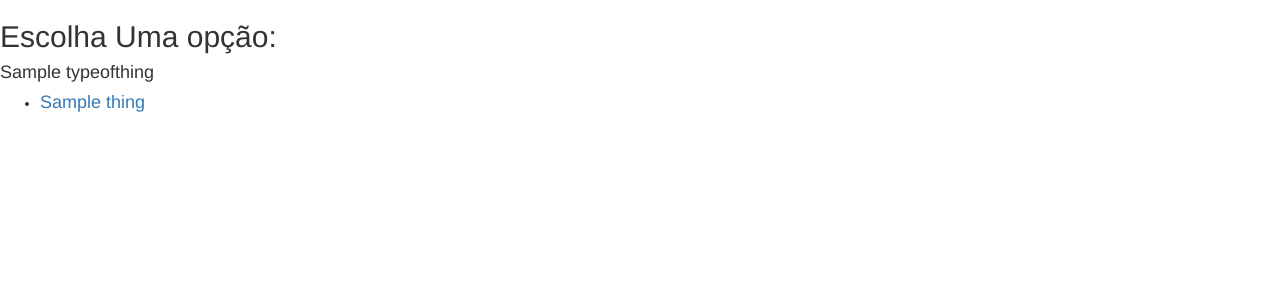
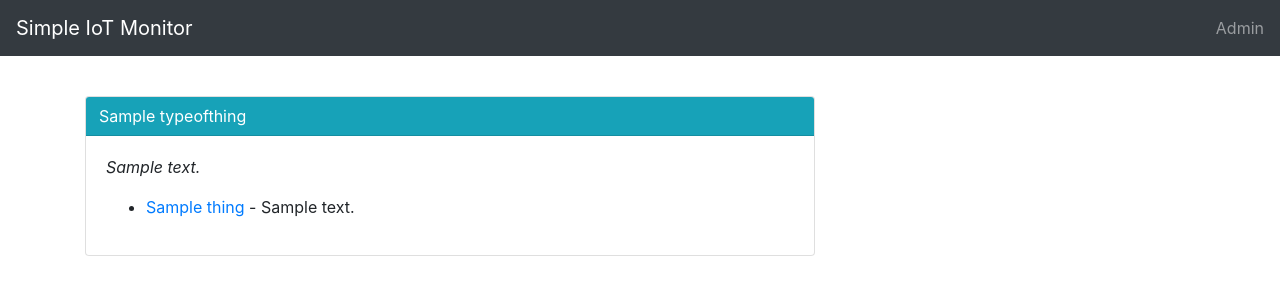
Before and after one commit to GEEE-UFRPE/simple-iot-monitor, a Django app: page /iotmonitor/ in a window 1280 px wide. Shown: the top 300 px of the page. Run offline with Django 3.2, Linux system fonts and the light colour scheme; tables that the repository leaves empty hold one stand-in row (values such as "Sample post"); some libraries are stand-ins or nearby versions.

Commit message:
improve UI

```diff
--- a/iotproject/iotmonitor/templates/iotmonitor/base.html
+++ b/iotproject/iotmonitor/templates/iotmonitor/base.html
@@ -1,21 +1,54 @@
 {% load static %}
-<html>
-    <head>
-        <title></title>
-        <link rel="stylesheet" href="//maxcdn.bootstrapcdn.com/bootstrap/3.2.0/css/bootstrap.min.css">
-        <link rel="stylesheet" href="//maxcdn.bootstrapcdn.com/bootstrap/3.2.0/css/bootstrap-theme.min.css">
-    </head>
-    <body>
-    <div class="page-header">
-        <h3><a href="/">Voltar pra página inicial</a></h3>
-    </div>
+<html lang="en">
+<head>
+    <meta charset="utf-8">
+    <meta name="viewport" content="width=device-width, initial-scale=1, shrink-to-fit=no">
+    <title>Simple IoT Monitor</title>
+    <link rel="stylesheet" href="//maxcdn.bootstrapcdn.com/bootstrap/4.5.0/css/bootstrap.min.css">
+
+    <style>
+        .container {
+            padding: 40px 15px;
+        }
+
+
+    </style>
+</head>
+<body>
+<!--    <div class="page-header">-->
+<!--        <h3><a href="/">Voltar pra página inicial</a></h3>-->
+<!--    </div>-->
+<header>
+    <nav class="navbar navbar-dark bg-dark">
+        <a class="navbar-brand" href="{% url 'post_list' %}">Simple IoT Monitor</a>
+        <ul class="navbar-nav">
+            <li class="nav-item">
+                <a class="nav-link" href="{% url 'admin:index' %}">Admin</a>
+            </li>
+        </ul>
+    </nav>
+</header>
+
+<main role="main" class="flex-shrink-0">
     <div class="content container">
         <div class="row">
             <div class="col-md-8">
-            {% block content %}
-            {% endblock %}
+                {% block content %}
+                {% endblock %}
             </div>
         </div>
     </div>
+</main>
+
+<script src="https://code.jquery.com/jquery-3.5.1.slim.min.js"
+        integrity="sha384-DfXdz2htPH0lsSSs5nCTpuj/zy4C+OGpamoFVy38MVBnE+IbbVYUew+OrCXaRkfj"
+        crossorigin="anonymous"></script>
+<script src="https://cdn.jsdelivr.net/npm/popper.js@1.16.0/dist/umd/popper.min.js"
+        integrity="sha384-Q6E9RHvbIyZFJoft+2mJbHaEWldlvI9IOYy5n3zV9zzTtmI3UksdQRVvoxMfooAo"
+        crossorigin="anonymous"></script>
+<script src="https://stackpath.bootstrapcdn.com/bootstrap/4.5.0/js/bootstrap.min.js"
+        integrity="sha384-OgVRvuATP1z7JjHLkuOU7Xw704+h835Lr+6QL9UvYjZE3Ipu6Tp75j7Bh/kR0JKI"
+        crossorigin="anonymous"></script>
+
 </body>
 </html>
--- a/iotproject/iotmonitor/templates/iotmonitor/post_list.html
+++ /dev/null
@@ -1,18 +0,0 @@
-<html>
-<head>
-	<link rel="stylesheet" href="//maxcdn.bootstrapcdn.com/bootstrap/3.2.0/css/bootstrap.min.css">
-	<link rel="stylesheet" href="//maxcdn.bootstrapcdn.com/bootstrap/3.2.0/css/bootstrap-theme.min.css">
-	<h2>Escolha Uma opção:</h2>
-</head>
-<body>
-	<!-- <meta http-equiv="refresh" content="5;url="> Comando para atualizar a pagina a cada 5 segundos -->
-	{% for type in types %}
-		<h4>{{ type.name }}</h4>
-		{% for thing in type.thing_set.all %}
-    	<div>
-        	<p><ul><li><h4><a href="{% url 'description' pk=thing.pk %}">{{ thing.name }}</a></h4></li></ul></p>
-    	</div>
-		{% endfor %}
-	{% endfor %}
-</body>
-</html>
--- /dev/null
+++ b/iotproject/iotmonitor/templates/iotmonitor/thing_list.html
@@ -0,0 +1,36 @@
+{% extends 'iotmonitor/base.html' %}
+
+{% block content %}
+<!-- <meta http-equiv="refresh" content="5;url="> Comando para atualizar a pagina a cada 5 segundos -->
+<!--	<h5>what's being monitored:</h5>-->
+<div class="accordion" id="things-accordion">
+    {% for type in types %}
+    <div class="card">
+        <div class="card-header bg-info p-0" id="heading{{ type.id }}">
+                <button class="btn btn-block text-left text-white" type="button" data-toggle="collapse"
+                        data-target="#collapse{{ type.id }}" aria-expanded="true" aria-controls="collapse{{ type.id }}">
+                    {{ type.name }}
+                </button>
+        </div>
+        <div id="collapse{{ type.id }}" class="collapse show" aria-labelledby="heading{{ type.id }}"
+             data-parent="#things-accordion">
+            <div class="card-body">
+				<p class="font-italic">{{ type.description }}</p>
+                <ul class="">
+                    {% for thing in type.thing_set.all %}
+                    <div>
+                        <li class="">
+                            <a href="{% url 'description' pk=thing.pk %}">
+                                {{ thing.name }}
+                            </a>
+                            - {{ thing.description }}
+                        </li>
+                    </div>
+                    {% endfor %}
+                </ul>
+            </div>
+        </div>
+    </div>
+
+    {% endfor %}
+    {% endblock %}
--- a/iotproject/iotmonitor/views.py
+++ b/iotproject/iotmonitor/views.py
@@ -10,13 +10,13 @@ from django.views.decorators.csrf import csrf_exempt
 def post_list(request):
 	types = TypeOfThing.objects.all().order_by('name')
 	things = Thing.objects.all().order_by('name')
-	return render(request, 'iotmonitor/post_list.html', {'things': things, 'types': types})
+	return render(request, 'iotmonitor/thing_list.html', {'things': things, 'types': types})
 
 
 def description(request, pk):
 	thing = Thing.objects.get(pk=pk)
 	sensors = thing.sensor_set.all()
-	return render(request, 'iotmonitor/description.html', {'thing': thing, 'sensors': sensors}) #Contexto do Sensor, como fazer?
+	return render(request, 'iotmonitor/thing_detail.html', {'thing': thing, 'sensors': sensors}) #Contexto do Sensor, como fazer?
 
 @csrf_exempt
 def new_reading(request):
```
Also changed, not shown: iotproject/iotmonitor/templates/iotmonitor/description.html (deleted, +0 -14 lines), iotproject/iotmonitor/templates/iotmonitor/thing_detail.html (added, +14 -0 lines).
